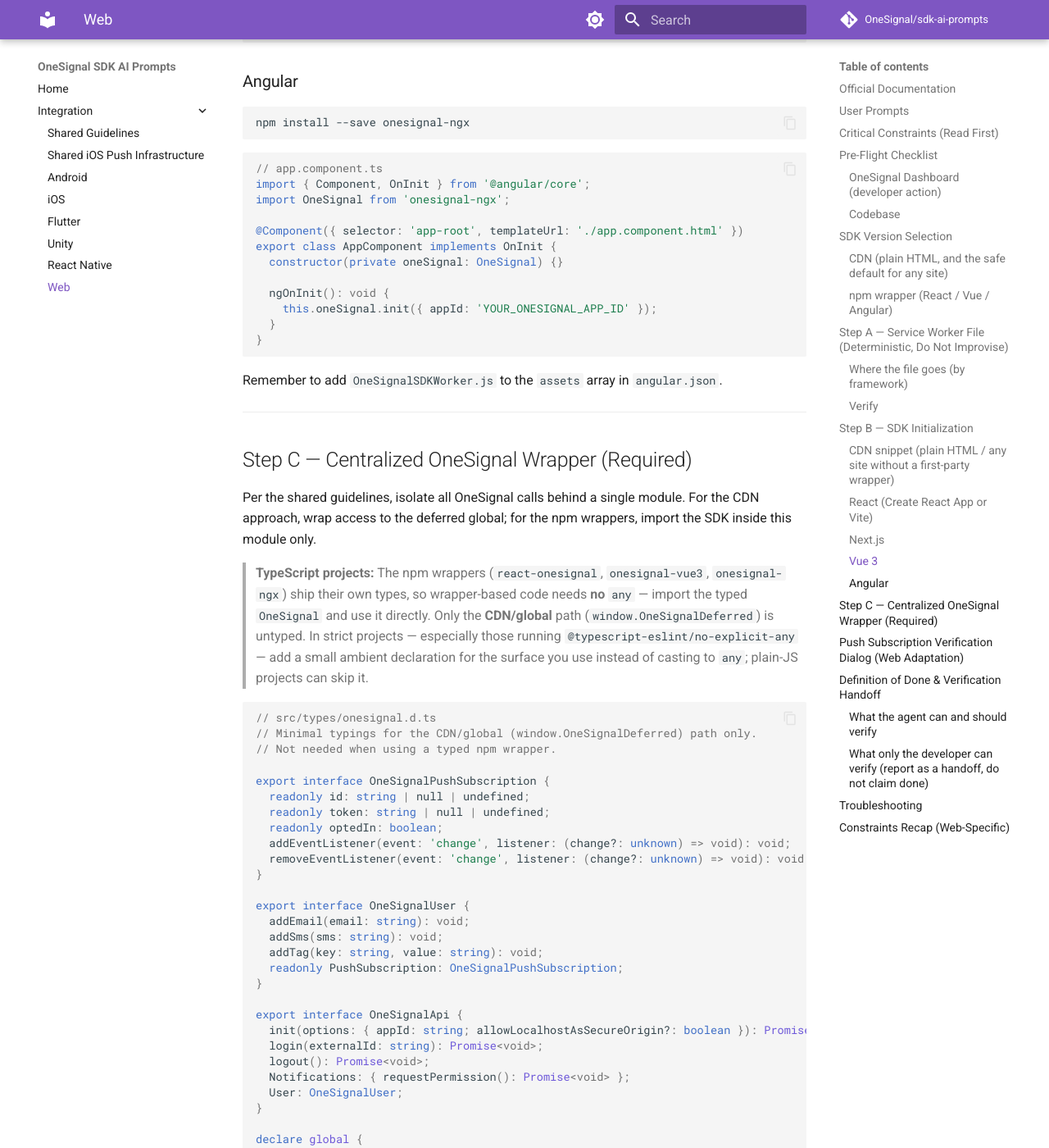
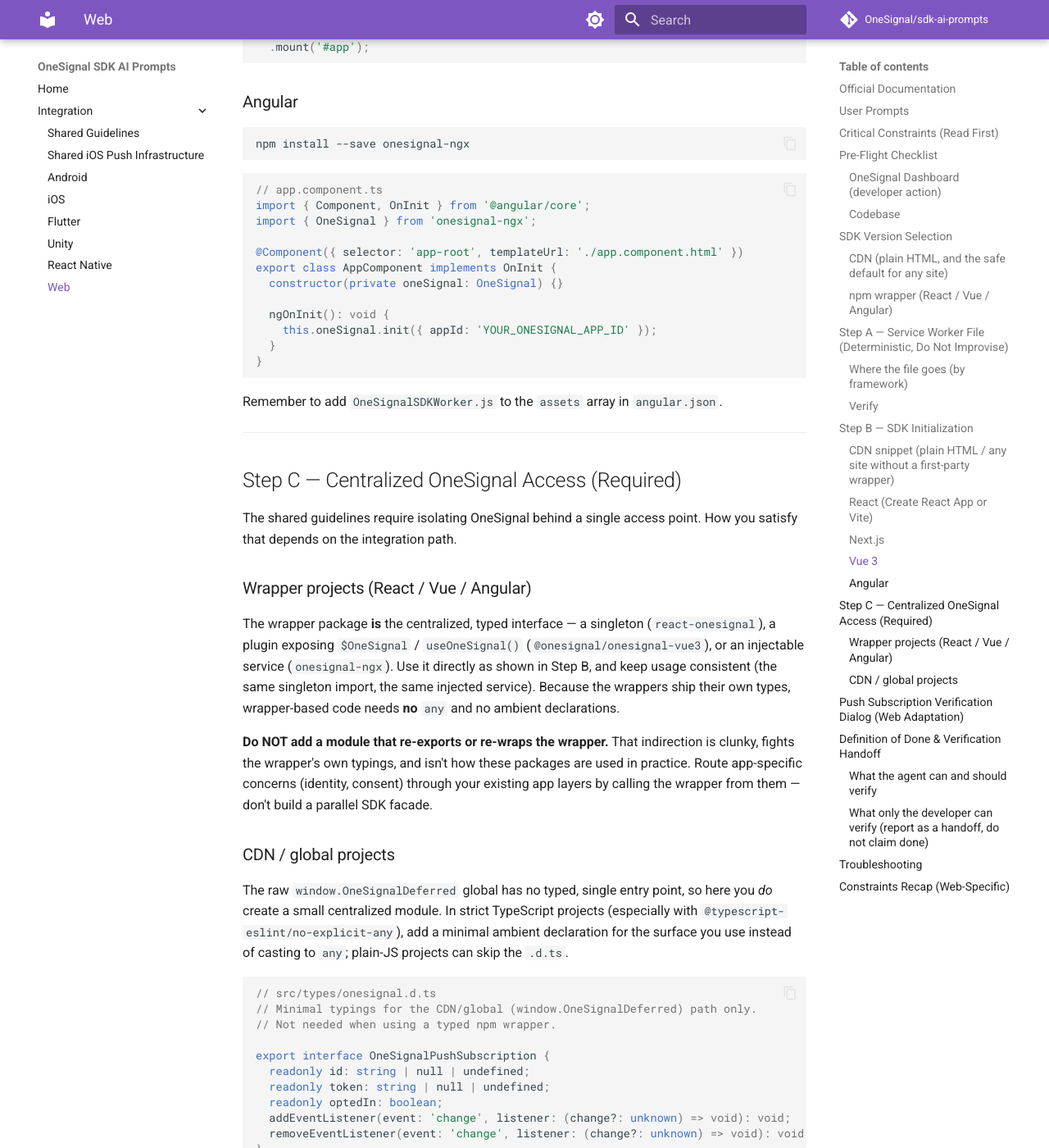
Before and after one commit to OneSignal/sdk-ai-prompts, an MkDocs documentation site: the page built from docs/web/integrate.md, in a window 1280 px wide and 1400 px high, scrolled down 6673 px. Shown: the whole window at 82% size. Built offline with MkDocs 1.6.1 and Material for MkDocs 9.7.7, drawn with Linux system fonts in a browser that asks for light colours; comment, search, counter and statistics services are not loaded; some of the changed text lies outside the part shown.

Commit message:
docs: fix Vue3 package name and clarify web centralized-access guidance
- Vue 3 wrapper package is scoped: @onesignal/onesignal-vue3 (install,
  import, and version table); also fix the onesignal-ngx named import.
- Restructure Step C into two paths. For wrapper projects, the package
  itself is the centralized typed interface — use it directly and do NOT
  re-export/re-wrap it (clunky, fights the wrapper's types). The CDN
  service module + ambient typings now apply only to the global path.

````diff
--- a/docs/web/integrate.md
+++ b/docs/web/integrate.md
@@ -58,7 +58,7 @@
 - [ ] `OneSignalSDKWorker.js` placed at the location that maps to the site root (or a configured subdirectory — see table below)
 - [ ] The worker file is included in the production build output and publicly reachable on the origin
 - [ ] SDK initialized once, as early as possible, with the App ID
-- [ ] All OneSignal calls routed through a single centralized wrapper module
+- [ ] All OneSignal access goes through a single point — the wrapper package directly, or the CDN service module (see Step C)
 - [ ] Push permission requested **only** from the verification dialog's "Got it" button — never automatically on page load
 
 ---
@@ -86,7 +86,7 @@
 | Framework | Package | releases.json entry (`name`) |
 |-----------|---------|------------------------------|
 | React / Next.js | `react-onesignal` | `React` |
-| Vue 3 | `onesignal-vue3` | `Vue3` |
+| Vue 3 | `@onesignal/onesignal-vue3` | `Vue3` |
 | Angular | `onesignal-ngx` | `Angular` |
 
 For any framework without a first-party wrapper (Svelte, plain HTML, etc.), use the CDN approach.
@@ -216,13 +216,13 @@
 ### Vue 3
 
 ```bash
-npm install --save onesignal-vue3
+npm install --save @onesignal/onesignal-vue3
 ```
 
 ```typescript
 // main.ts
 import { createApp } from 'vue';
-import OneSignalVuePlugin from 'onesignal-vue3';
+import OneSignalVuePlugin from '@onesignal/onesignal-vue3';
 import App from './App.vue';
 
 createApp(App)
@@ -241,7 +241,7 @@
 ```typescript
 // app.component.ts
 import { Component, OnInit } from '@angular/core';
-import OneSignal from 'onesignal-ngx';
+import { OneSignal } from 'onesignal-ngx';
 
 @Component({ selector: 'app-root', templateUrl: './app.component.html' })
 export class AppComponent implements OnInit {
@@ -257,11 +257,19 @@
 
 ---
 
-## Step C — Centralized OneSignal Wrapper (Required)
+## Step C — Centralized OneSignal Access (Required)
 
-Per the shared guidelines, isolate all OneSignal calls behind a single module. For the CDN approach, wrap access to the deferred global; for the npm wrappers, import the SDK inside this module only.
+The shared guidelines require isolating OneSignal behind a single access point. How you satisfy that depends on the integration path.
 
-> **TypeScript projects:** The npm wrappers (`react-onesignal`, `onesignal-vue3`, `onesignal-ngx`) ship their own types, so wrapper-based code needs **no** `any` — import the typed `OneSignal` and use it directly. Only the **CDN/global** path (`window.OneSignalDeferred`) is untyped. In strict projects — especially those running `@typescript-eslint/no-explicit-any` — add a small ambient declaration for the surface you use instead of casting to `any`; plain-JS projects can skip it.
+### Wrapper projects (React / Vue / Angular)
+
+The wrapper package **is** the centralized, typed interface — a singleton (`react-onesignal`), a plugin exposing `$OneSignal` / `useOneSignal()` (`@onesignal/onesignal-vue3`), or an injectable service (`onesignal-ngx`). Use it directly as shown in Step B, and keep usage consistent (the same singleton import, the same injected service). Because the wrappers ship their own types, wrapper-based code needs **no** `any` and no ambient declarations.
+
+**Do NOT add a module that re-exports or re-wraps the wrapper.** That indirection is clunky, fights the wrapper's own typings, and isn't how these packages are used in practice. Route app-specific concerns (identity, consent) through your existing app layers by calling the wrapper from them — don't build a parallel SDK facade.
+
+### CDN / global projects
+
+The raw `window.OneSignalDeferred` global has no typed, single entry point, so here you *do* create a small centralized module. In strict TypeScript projects (especially with `@typescript-eslint/no-explicit-any`), add a minimal ambient declaration for the surface you use instead of casting to `any`; plain-JS projects can skip the `.d.ts`.
 
 ```typescript
 // src/types/onesignal.d.ts
@@ -302,11 +310,8 @@
 
 ```typescript
 // src/services/oneSignalService.ts
-//
-// The npm-wrapper version imports OneSignal directly (fully typed):
-//   import OneSignal from 'react-onesignal';
-// The CDN version resolves the SDK from the OneSignalDeferred queue,
-// typed via src/types/onesignal.d.ts:
+// CDN/global path only: resolve the SDK from the OneSignalDeferred queue,
+// typed via src/types/onesignal.d.ts.
 import type { OneSignalApi } from '../types/onesignal';
 
 function withOneSignal(fn: (oneSignal: OneSignalApi) => void): void {
@@ -402,7 +407,7 @@
 - [ ] `OneSignalSDKWorker.js` exists with the exact one-line contents and is emitted to the build output's web root (e.g. `public/` → `/`)
 - [ ] If a dev server is running, the worker is reachable and served as JavaScript — e.g. `curl -sI http://localhost:<port>/OneSignalSDKWorker.js` shows `content-type: application/javascript` (not `text/html`)
 - [ ] SDK is initialized exactly once, as early as possible, with the App ID
-- [ ] All OneSignal calls go through the centralized wrapper
+- [ ] All OneSignal access goes through a single point (wrapper package, or the CDN service module)
 - [ ] Push permission is requested **only** from the verification dialog's "Got it" button
 
 ### What only the developer can verify (report as a handoff, do not claim done)
@@ -437,4 +442,4 @@
 * Do NOT request push permission on page load — only from the verification dialog.
 * Do NOT host the service worker on a CDN or a different origin.
 * Do NOT pin the CDN URL to a build number — use the `v16` path.
-* Keep all OneSignal calls inside the centralized wrapper module.
+* Keep OneSignal access consistent — call the wrapper package directly (do NOT re-wrap it), or the CDN service module for the global path.
````
Also changed, not shown: docs/web/ai-prompt.md (+20 -15 lines).
